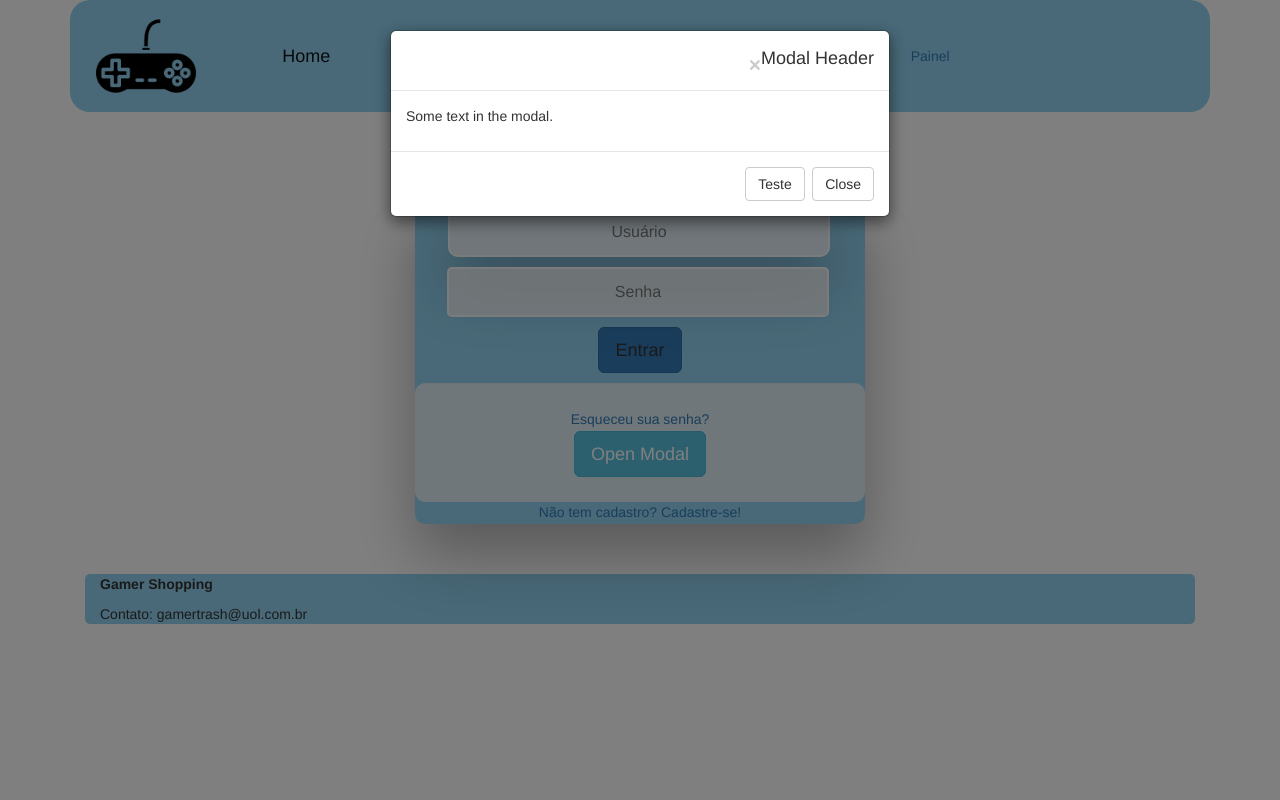
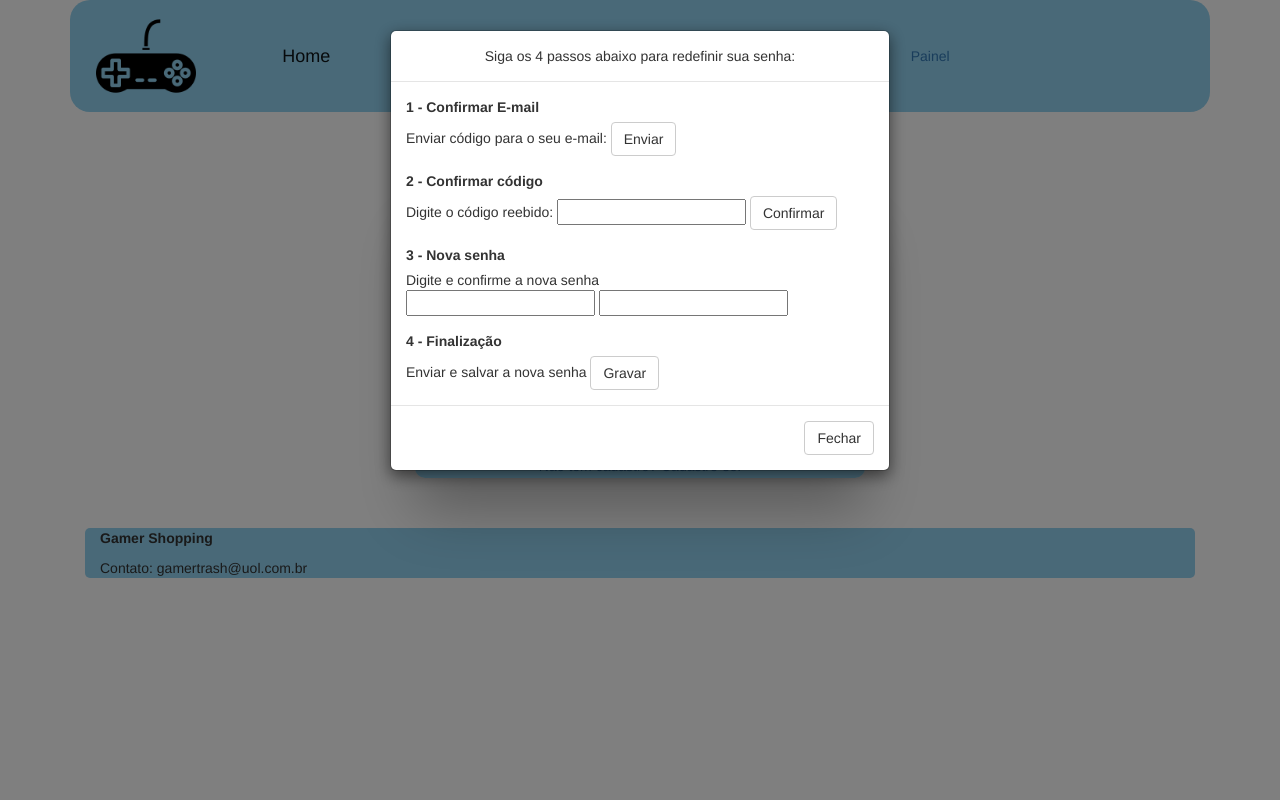
Before and after one commit to emerson-cs-santos/TSI-PI_2-2019, a PHP site: page /Login.php in a window 1280 px wide, after a click on "Esqueceu sua senha?". Run offline with PHP 8.4, Linux system fonts and the light colour scheme; some libraries are stand-ins or nearby versions.

Commit message:
Resetar senha

```diff
--- a/Login.php
+++ b/Login.php
@@ -31,8 +31,7 @@
 
                         <!-- LEMBRAR SENHA -->
                         <div class='mt-3' id="formFooter">
-                            <a class="underlineHover" href="#">Esqueceu sua senha?</a>
-                            <button type="button" class="btn btn-info btn-lg" data-toggle="modal" data-target="#myModal">Open Modal</button>
+                            <a class="underlineHover" href="#" data-toggle="modal" data-target="#myModal">Esqueceu sua senha?</a>
                         </div>
 
                         <!-- CADASTRAR -->
@@ -53,7 +52,7 @@
                         <div class="row">
                             <div class="col-1"></div>
                             <input type="password" id="nova_senha" class="fadeIn third formatar_senha col-5" name="nova_senha" placeholder="Nova Senha">
-                        <input type="password" id="confirmar_senha" class="fadeIn third col-5" name="confirmar_senha" placeholder="Confirmar Senha">
+                            <input type="password" id="confirmar_senha" class="fadeIn third formatar_senha col-5" name="confirmar_senha" placeholder="Confirmar Senha">
                         </div>
                     </form>
 
@@ -64,22 +63,46 @@
 
                 </div>
 
-                <!-- Modal -->
+                <!-- Modal - Resetar Senha -->
                 <div id="myModal" class="modal fade" role="dialog">
                     <div class="modal-dialog">
                         <!-- Modal content-->
                         <div class="modal-content">
                         <div class="modal-header">
-                            <button type="button" class="close" data-dismiss="modal">&times;</button>
-                            <h4 class="modal-title">Modal Header</h4>
+                            <span class="modal-title">Siga os 4 passos abaixo para redefinir sua senha:</span>
                         </div>
                         <div class="modal-body">
-                            <p>Some text in the modal.</p>
+                            <label>1 - Confirmar E-mail</label>
+                            <div>
+                                <span>Enviar código para o seu e-mail:</span>
+                                <button type="button" class="btn btn-default" data-dismiss="" onclick="teste()" >Enviar</button>
+                            </div>
+
+                            <label class='mt-4'>2 - Confirmar código</label>
+                            <div>
+                                <span>Digite o código reebido:</span>
+                                <input type="text" >
+                                <button type="button" class="btn btn-default" data-dismiss="" onclick="teste()" >Confirmar</button>
+                            </div>
+
+                            <label class='mt-4'>3 - Nova senha</label>
+                            <div>
+                                <span>Digite e confirme a nova senha</span>
+                                <div>
+                                    <input type="password" id="" class="" name="" placeholder="">
+                                    <input type="password" id="" class="" name="" placeholder="">
+                                </div>
+                            </div>
+
+                            <label class='mt-4'>4 - Finalização</label>
+                            <div>
+                                <span>Enviar e salvar a nova senha</span>
+                                <button type="button" class="btn btn-default" data-dismiss="" onclick="teste()" >Gravar</button>
+                            </div>
                         </div>
 
                         <div class="modal-footer">
-                        <button type="button" class="btn btn-default" data-dismiss="" onclick="teste()" >Teste</button>
-                        <button type="button" class="btn btn-default" data-dismiss="modal">Close</button>
+                            <button type="button" class="btn btn-default" data-dismiss="modal">Fechar</button>
                         </div>
                         </div>
                     </div>
```
